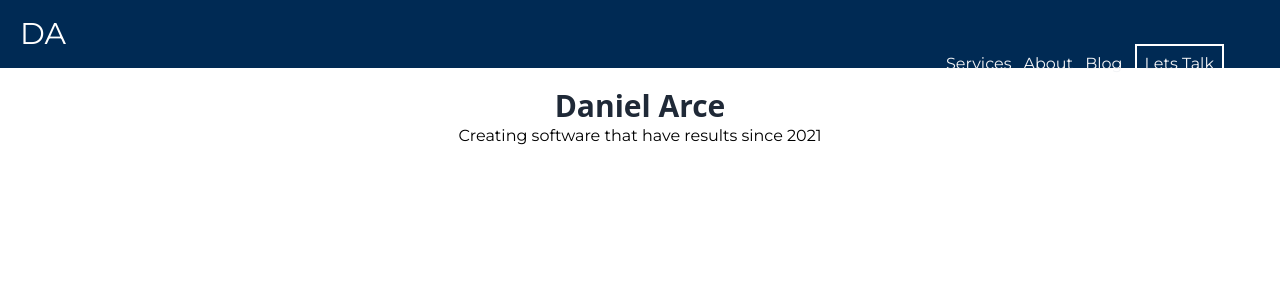
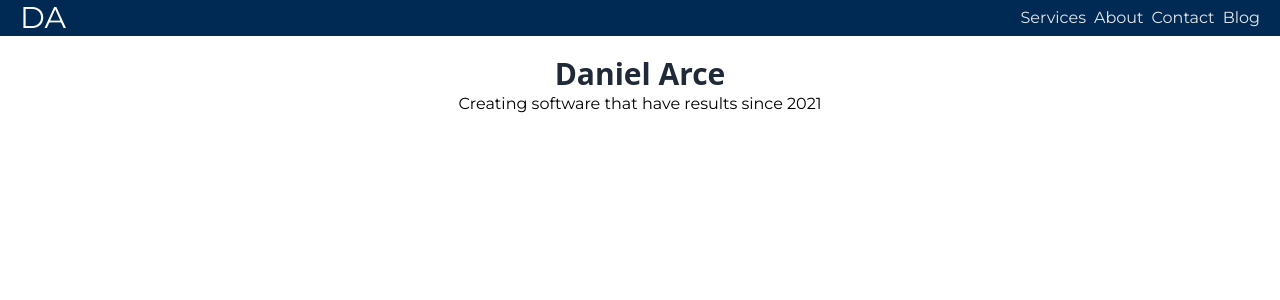
Before and after one commit to DanielCArce/Daniel-Arce-Website, a Next.js app: page / in a window 1280 px wide. Shown: the top 300 px of the page. Built offline with nearby package versions, Linux system fonts and the light colour scheme.

Commit message:
fix: hambuger menu

```diff
--- a/components/MainNav.tsx
+++ b/components/MainNav.tsx
@@ -2,7 +2,7 @@
 import Link from "next/link";
 import React, { useState, useEffect } from "react";
 import { usePathname } from 'next/navigation'
-import { FaBars } from "react-icons/fa";
+import { FaBars, FaAngleRight } from "react-icons/fa";
 function MainNav() {
   const route = usePathname()
   const [isMenuOpen, setIsMenuOpen] = useState(false);
@@ -11,30 +11,42 @@ function MainNav() {
     toggleMenu()
   },[route])
   return (
-    <nav className="text-gray-100">
-      <span className="absolute top-4 right-4 z-10 py-2 px-2 sm:flex md:hidden lg:hidden"><FaBars onClick={toggleMenu}/></span>
-
-      <div className={isMenuOpen? "flex relative top-5 right-7":"hidden md:flex static"}>
-      <ul className="flex w-full h-screen pt-8 md:h-3/4 flex-col py-3 px-2 bg-black md:bg-transparent md:flex-row md:flex gap-3">
+    <nav className="text-gray-200">
+      <span className="md:hidden lg:hidden sm:block">
+      <FaBars onClick={ toggleMenu} />
+      </span>
+      {
+        isMenuOpen ? <ul className="xsm:flex sm:flex xsm:flex-col sm:flex-col xsm:gap-2 sm:gap-2 md:hidden lg:hidden absolute py-1 px-1 bg-gray-900 w-3/4 h-screen top-0 right-0">
+      <span className="px-4 py-1"><FaAngleRight onClick={ toggleMenu}/></span>
             <li>
-            <Link href="/services">Services</Link>
+              <Link href={"/services"}>Services</Link>
             </li>
             <li>
-            <Link href="/about-me">About</Link>
+              <Link href={"/about-me"}>About</Link>
             </li>
             <li>
-            <Link href="/blog">Blog</Link>
+              <Link href={"/contact"}>Contact</Link>
             </li>
             <li>
-            <Link
-              href="/contact"
-              className="border-white py-2 px-2 border-2 hover:border-orange-400"
-              >
-              Lets Talk
-            </Link>
+              <Link href={"/blog"}>Blog</Link>
             </li>
+
+        </ul> : null}
+      <ul className="xsm:hidden sm:hidden hidden md:flex lg:flex md:flex-row lg:flex-row md:gap-2 lg:gap-2">
+            <li>
+              <Link href={"/services"}>Services</Link>
+            </li>
+            <li>
+              <Link href={"/about-me"}>About</Link>
+            </li>
+            <li>
+              <Link href={"/contact"}>Contact</Link>
+            </li>
+            <li>
+              <Link href={"/blog"}>Blog</Link>
+            </li>
+
         </ul>
-      </div>
     </nav>
   );
 };
```
Lines whose indentation alone changed are shown as unchanged.
